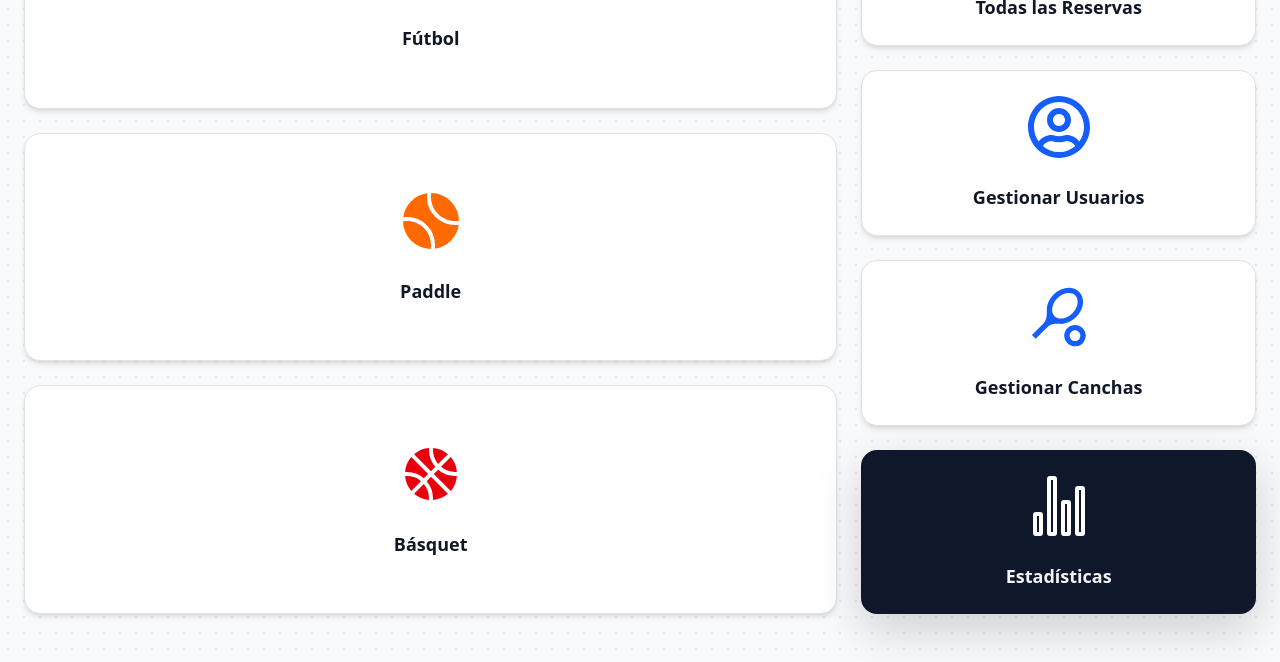
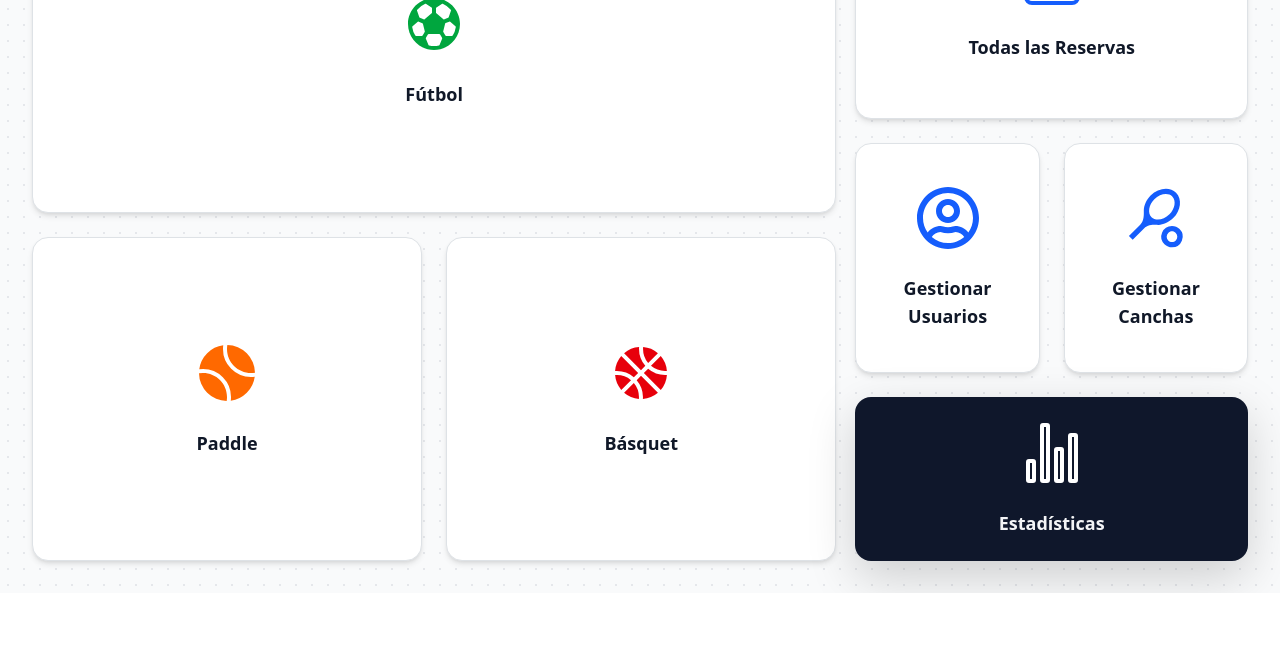
Before and after one commit to TomasKoch03/Club_Manager_frontend, a React (Vite) app: page /admin/home in a window 1280 px wide. Shown: the part 207-869 px from the top of the page. After the commit the page ends 800 px from the top, so only its background shows below. Built offline with nearby package versions, Linux system fonts and the light colour scheme; no server answers; what @mercadopago/sdk-react would draw is missing.

Commit message:
Fix: Responsiveness

```diff
--- a/src/components/NavBar.jsx
+++ b/src/components/NavBar.jsx
@@ -2,9 +2,9 @@ import 'bootstrap/dist/css/bootstrap.min.css';
 import { Navbar as BSNavbar, Container, Nav, NavDropdown } from 'react-bootstrap';
 import { FaRegBell, FaRegUserCircle } from 'react-icons/fa';
 import { useNavigate } from 'react-router-dom'; // <CHANGE> Importar useNavigate
+import { getUserData, logout } from '../services/api'; // <CHANGE> Importar getUserData y logout
 import NavBarItem from './NavBarItems/NavBarItem';
 import NavBarLogo from './NavBarItems/NavBarLogo';
-import { getUserData, logout } from '../services/api'; // <CHANGE> Importar getUserData y logout
 
 const Navbar = () => {
     const navigate = useNavigate(); // <CHANGE> Hook para navegación
@@ -49,7 +49,7 @@ const Navbar = () => {
     };
 
     return (
-        <BSNavbar bg="white" expand="lg" className="shadow-sm border-bottom rounded">
+        <BSNavbar bg="white" expand="lg" className="shadow-sm border-bottom rounded flex-none">
             <Container fluid>
                 {/* <CHANGE> Cambiado href por onClick para manejar redirección dinámica */}
                 <BSNavbar.Brand
--- a/src/components/courts/CourtManagementCard.jsx
+++ b/src/components/courts/CourtManagementCard.jsx
@@ -156,7 +156,7 @@ const CourtManagementCard = ({ court, onCourtUpdated, onCourtDeleted }) => {
                 <Modal.Header closeButton style={{ borderBottom: '1px solid #dee2e6' }}>
                     <Modal.Title style={{ fontWeight: '600' }}>Editar Cancha</Modal.Title>
                 </Modal.Header>
-                <Modal.Body>
+                <Modal.Body style={{ maxHeight: 'calc(100vh - 200px)', overflowY: 'auto' }}>
                     {error && (
                         <div className="alert alert-danger" role="alert">
                             {error}
--- a/src/layouts/MainLayout.jsx
+++ b/src/layouts/MainLayout.jsx
@@ -3,11 +3,11 @@ import Navbar from "../components/NavBar";
 
 const MainLayout = () => {
     return (
-        <div className="min-h-screen bg-gray-50 flex flex-col relative bg-[radial-gradient(#e5e7eb_1px,transparent_1px)] [background-size:16px_16px]">
-            <div className="relative z-10 flex flex-col flex-1">
+        <div className="h-screen w-full flex flex-col overflow-hidden bg-gray-50 bg-[radial-gradient(#e5e7eb_1px,transparent_1px)] [background-size:16px_16px]">
+            <div className="relative z-10 flex flex-col h-full">
                 <Navbar />
-                {/* si el Navbar es fixed top-0, añade pt para compensar su altura */}
-                <main className="flex-1 overflow-auto">
+                {/* Main content area - flex-1 takes remaining space after navbar */}
+                <main className="flex-1 overflow-y-auto md:overflow-hidden">
                     <Outlet />
                 </main>
             </div>
--- a/src/pages/admin_home.jsx
+++ b/src/pages/admin_home.jsx
@@ -5,11 +5,12 @@ import HomeActionButton from '../components/home/HomeActionButton';
 
 const AdminHome = () => {
     return (
-        <div className="min-h-screen flex items-center justify-center p-6 pb-20">
-            <div className="w-full max-w-7xl grid grid-cols-1 lg:grid-cols-3 gap-6">
+        <div className="h-full w-full flex items-center justify-center" style={{ padding: 'clamp(1rem, 2.5vw, 2rem)' }}>
+            <div className="w-full h-full grid grid-cols-1 md:grid-cols-12" style={{ gap: 'clamp(1rem, 1.5vw, 1.5rem)', maxWidth: 'min(95vw, 1400px)' }}>
 
                 {/* Columna Izquierda - Reservar (2/3) */}
-                <div className="lg:col-span-2 flex flex-col gap-4">
+                <div className="md:col-span-8 flex flex-col gap-4 h-full">
+                    {/* Fútbol - Takes 1/2 of available height */}
                     <div className="flex-1">
                         <HomeActionButton
                             icon={IoFootball}
@@ -18,7 +19,10 @@ const AdminHome = () => {
                             variant="football"
                         />
                     </div>
-                    <div className="flex-1">
+                    {/* Container for Paddle & Básquet - Takes other 1/2 */}
+                    <div className="flex-1 grid grid-cols-1 md:grid-cols-2 gap-4">
+                        {/* Paddle */}
+                        <div className="h-full">
                             <HomeActionButton
                                 icon={IoTennisball}
                                 text="Paddle"
@@ -26,7 +30,8 @@ const AdminHome = () => {
                                 variant="paddle"
                             />
                         </div>
-                    <div className="flex-1">
+                        {/* Básquet */}
+                        <div className="h-full">
                             <HomeActionButton
                                 icon={IoBasketball}
                                 text="Básquet"
@@ -35,10 +40,11 @@ const AdminHome = () => {
                             />
                         </div>
                     </div>
+                </div>
 
                 {/* Columna Derecha - Gestión (1/3) */}
-                <div className="lg:col-span-1 flex flex-col gap-4">
-                    {/* Todas las reservas */}
+                <div className="md:col-span-4 flex flex-col gap-4 h-full">
+                    {/* Todas las reservas - Takes half of right column */}
                     <div className="flex-1">
                         <HomeActionButton
                             icon={IoCalendarOutline}
@@ -48,8 +54,10 @@ const AdminHome = () => {
                         />
                     </div>
 
+                    {/* Container for Usuarios & Canchas - Takes other half */}
+                    <div className="flex-1 grid grid-cols-1 md:grid-cols-2 gap-4">
                         {/* Usuarios */}
-                    <div className="flex-1">
+                        <div className="h-full">
                             <HomeActionButton
                                 icon={FaRegUserCircle}
                                 text="Gestionar Usuarios"
@@ -59,7 +67,7 @@ const AdminHome = () => {
                         </div>
 
                         {/* Canchas */}
-                    <div className="flex-1">
+                        <div className="h-full">
                             <HomeActionButton
                                 icon={MdSportsTennis}
                                 text="Gestionar Canchas"
@@ -67,9 +75,10 @@ const AdminHome = () => {
                                 variant="default"
                             />
                         </div>
+                    </div>
 
-                    {/* Estadísticas */}
-                    <div className="flex-1">
+                    {/* Estadísticas - Smaller at bottom */}
+                    <div className="flex-[0.6]">
                         <HomeActionButton
                             icon={IoStatsChartOutline}
                             text="Estadísticas"
--- a/src/pages/manage_courts.jsx
+++ b/src/pages/manage_courts.jsx
@@ -223,7 +223,7 @@ const ManageCourts = () => {
                 <Modal.Header closeButton style={{ borderBottom: '1px solid #dee2e6' }}>
                     <Modal.Title style={{ fontWeight: '600' }}>Nueva Cancha</Modal.Title>
                 </Modal.Header>
-                <Modal.Body>
+                <Modal.Body style={{ maxHeight: 'calc(100vh - 200px)', overflowY: 'auto' }}>
                     {createError && (
                         <div className="alert alert-danger" role="alert">
                             {createError}
```
Also changed, not shown: src/pages/home.jsx (+17 -8 lines). Lines whose indentation alone changed are shown as unchanged.
